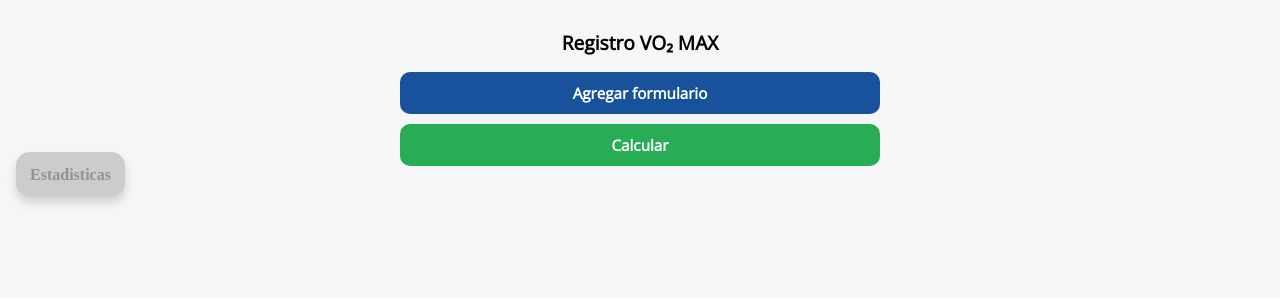
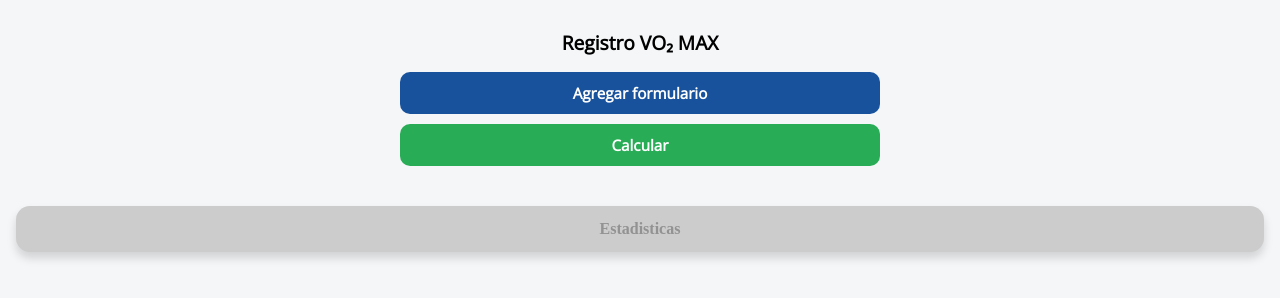
Before and after one commit to Champico/test-rocksport, a website: page admin/index.html in a window 1280 px wide. Drawn offline with Linux system fonts and the light colour scheme; no server answers; files whose address does not match are found by name.

Commit message:
fix: styles of button

```diff
--- a/admin/admin.css
+++ b/admin/admin.css
@@ -127,4 +127,5 @@ input::placeholder {
     cursor: pointer;
     text-decoration: none;
     text-align: center;
+    display: block;
 }
--- a/estadisticas/app.js
+++ b/estadisticas/app.js
@@ -28,12 +28,9 @@ function contarEdades(alumnos) {
 
 async function init() {
     const alumnos = await cargarAlumnos();
-    console.log(alumnos)
 
     const hombres = filtrarPorSexo(alumnos, 'hombre');
     const mujeres = filtrarPorSexo(alumnos, 'mujer');
-
-        console.log(hombres)
 
     // Promedios Rockport
     document.getElementById('rockportTotal').textContent =
```
